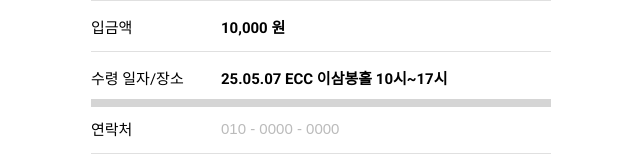
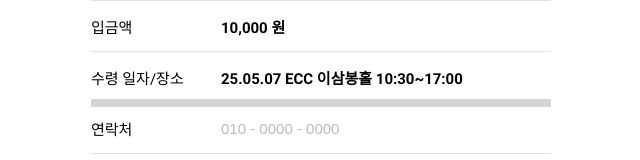
Before and after one commit to his0si/md-site, a React (Vite) app in the folder frontend/: page /order-page in a window 1280 px wide. Shown: the part 264-424 px from the top of the page, without its empty margins (319-959 px from the left). Built offline with nearby package versions, Linux system fonts and the light colour scheme; no server answers.

Commit message:
Docs: 행사 시간 또 변경

```diff
--- a/frontend/src/pages/order/OrderPage.jsx
+++ b/frontend/src/pages/order/OrderPage.jsx
@@ -334,7 +334,7 @@ const OrderPage = () => {
           <RowWithThickDivider>
             <div>수령 일자/장소</div>
             <div>
-              <strong>25.05.07 ECC 이삼봉홀 10시~17시</strong>
+              <strong>25.05.07 ECC 이삼봉홀 10:30~17:00</strong>
             </div>
           </RowWithThickDivider>
 
```
